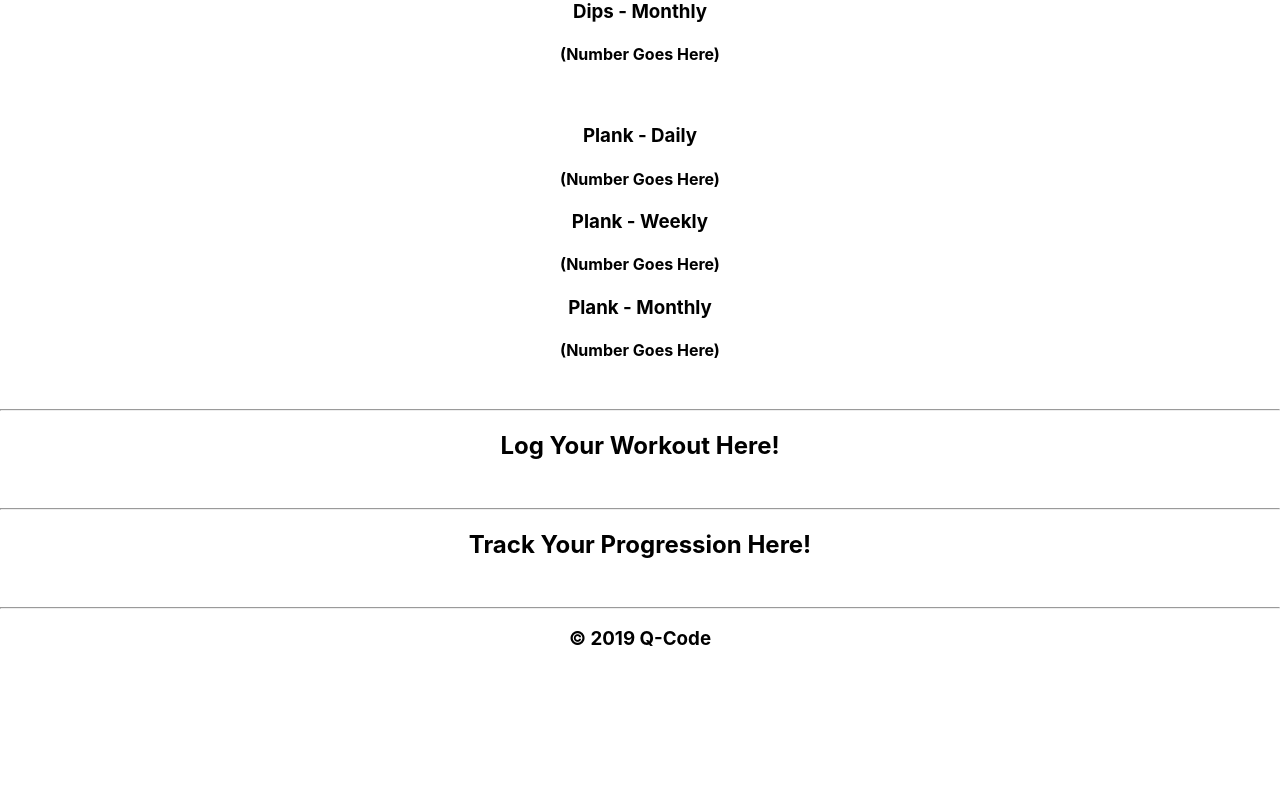
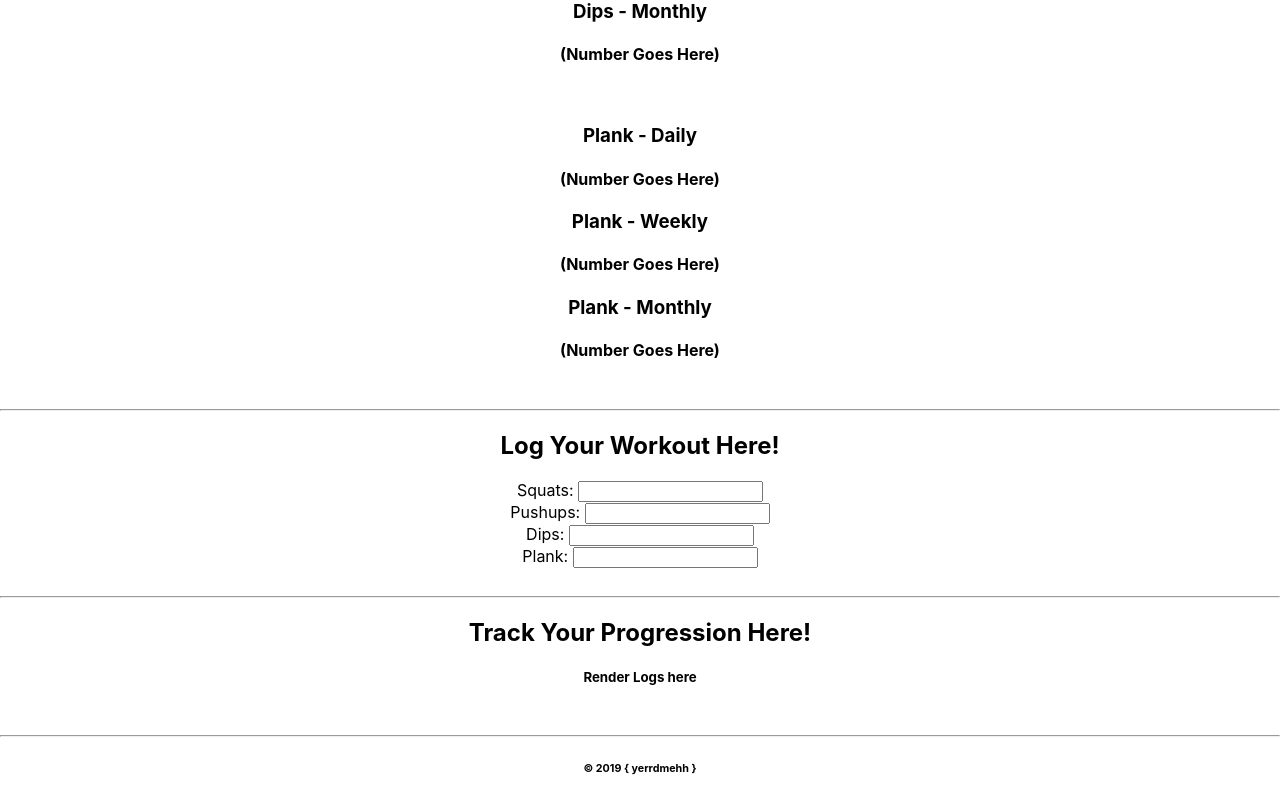
Before and after one commit to lowtrey/app-dot-fit, a React (Create React App) app: page / in a window 1280 px wide. Shown: the part 931-1731 px from the top of the page. Before the commit the page ends 1600 px from the top, so only its background shows below. Built offline with nearby package versions, Linux system fonts and the light colour scheme.

Commit message:
Rearrange component structure and add form to TrackerForm component

```diff
--- a/src/App.js
+++ b/src/App.js
@@ -1,19 +1,11 @@
 import React from 'react';
-import Header from './Header';
-import RecordsDisplay from './RecordsDisplay'
-import Logger from './Logger';
-import Tracker from './Tracker';
-import Footer from './Footer';
+import AppDotFit from './AppDotFit';
 import './App.css';
 
 function App() {
   return (
     <div className="App">
-      <Header />
-      <RecordsDisplay />
-      <Logger />
-      <Tracker />
-      <Footer />
+      <AppDotFit />
     </div>
   );
 }
--- /dev/null
+++ b/src/AppDotFit.js
@@ -0,0 +1,20 @@
+import React from 'react';
+import Header from './Header';
+import RecordsDisplay from './RecordsDisplay';
+import TrackerDisplay from './TrackerDisplay';
+import Footer from './Footer';
+
+class AppDotFit extends React.Component {
+    render() {
+        return (
+            <div>
+                <Header />
+                <RecordsDisplay />
+                <TrackerDisplay />
+                <Footer />
+            </div>
+        )
+    }
+}
+
+export default AppDotFit;
--- a/src/Footer.js
+++ b/src/Footer.js
@@ -4,7 +4,7 @@ function Footer() {
     return (
         <div>
             <br /><hr />
-            <h3>© 2019 Q-Code</h3>
+            <h6>© 2019   &#123; yerrdmehh &#125;</h6>
         </div>
     );
 }
--- a/src/Header.js
+++ b/src/Header.js
@@ -4,7 +4,7 @@ function Header() {
     return (
         <div>
             <h1>App.Fit</h1>
-            <h5>-(stay fit in between sessions)-</h5>
+            <h5>&#123;get fit in between sessions&#125;</h5>
             <hr /><br />
         </div>
     );
--- a/src/Logger.js
+++ /dev/null
@@ -1,14 +0,0 @@
-import React from 'react';
-
-class Logger extends React.Component {
-    render() {
-        return (
-            <div>
-                <br /><hr />
-                <h2>Log Your Workout Here!</h2>
-            </div>
-        )
-    }
-}
-
-export default Logger;
--- a/src/Tracker.js
+++ /dev/null
@@ -1,14 +0,0 @@
-import React from 'react';
-
-class Tracker extends React.Component {
-    render() {
-        return (
-            <div>
-                <br /><hr />
-                <h2>Track Your Progression Here!</h2>
-            </div>
-        )
-    }
-}
-
-export default Tracker;
--- /dev/null
+++ b/src/TrackerDisplay.js
@@ -0,0 +1,18 @@
+import React from 'react';
+import TrackerForm from './TrackerForm';
+
+class TrackerDisplay extends React.Component {
+    render() {
+        return (
+            <div>
+                <br /><hr />
+                <TrackerForm />
+                <br /><hr />
+                <h2>Track Your Progression Here!</h2>
+                <h5>Render Logs here</h5>
+            </div>
+        )
+    }
+}
+
+export default TrackerDisplay;
--- /dev/null
+++ b/src/TrackerForm.js
@@ -0,0 +1,26 @@
+import React from 'react';
+
+class TrackerForm extends React.Component {
+    render() {
+        return (
+            <div>
+                <h2>Log Your Workout Here!</h2>
+                <form>
+                    <label htmlFor='squats'>Squats: </label>
+                    <input id='squats' type='number'></input>
+                    <br />
+                    <label htmlFor='pushups'>Pushups: </label>
+                    <input id='pushups' type='number'></input>
+                    <br />
+                    <label htmlFor='dips'>Dips: </label>
+                    <input id='dips' type='number'></input>
+                    <br />
+                    <label htmlFor='plank'>Plank: </label>
+                    <input id='plank' type='number'></input>
+                </form>
+            </div>
+        )
+    }
+}
+
+export default TrackerForm;
```
Also changed, not shown: src/logo.svg (deleted), 1 other file (tests, documents, lock files or other folders).
